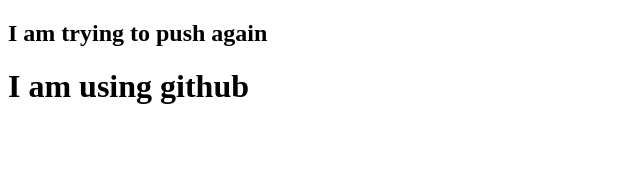
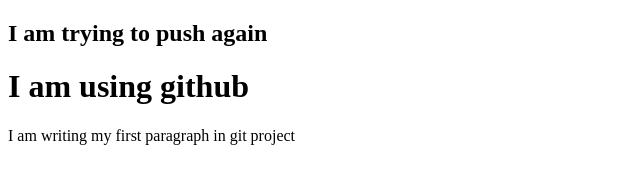
Before and after one commit to QuaziSamiha/my-website, a plain HTML site: page index.html in a window 1280 px wide. Shown: the whole page, without its empty margins (0-640 px from the left). Drawn offline with Linux system fonts and the light colour scheme.

Commit message:
added a paragraph

```diff
--- a/index.html
+++ b/index.html
@@ -8,5 +8,6 @@
 <body>
     <h2>I am trying to push again</h2>
     <h1>I am using github</h1>
+    <p>I am writing my first paragraph in git project</p>
 </body>
 </html>
```
